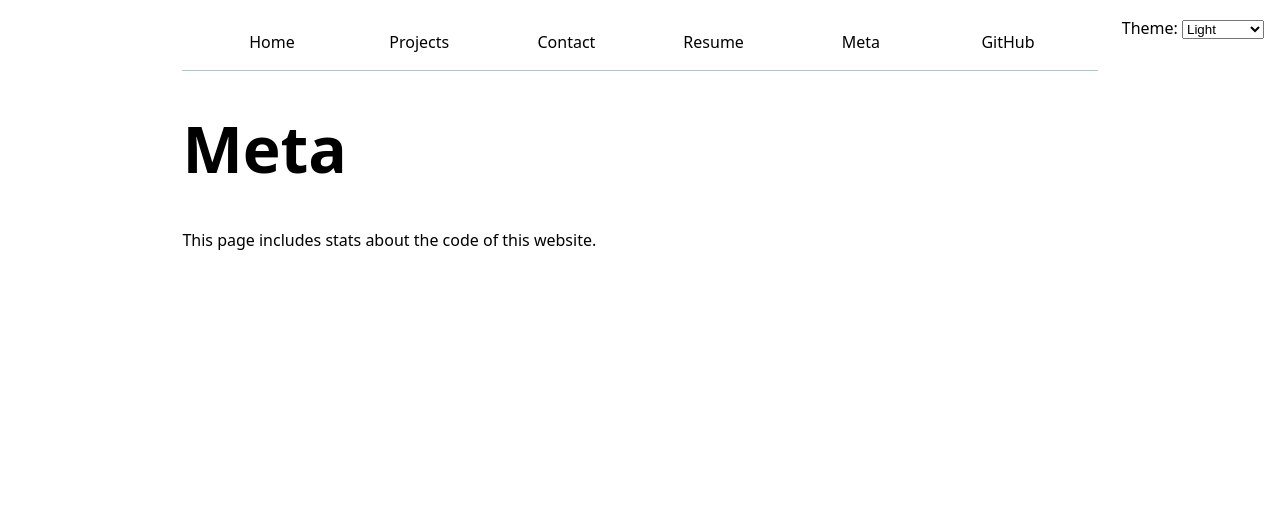
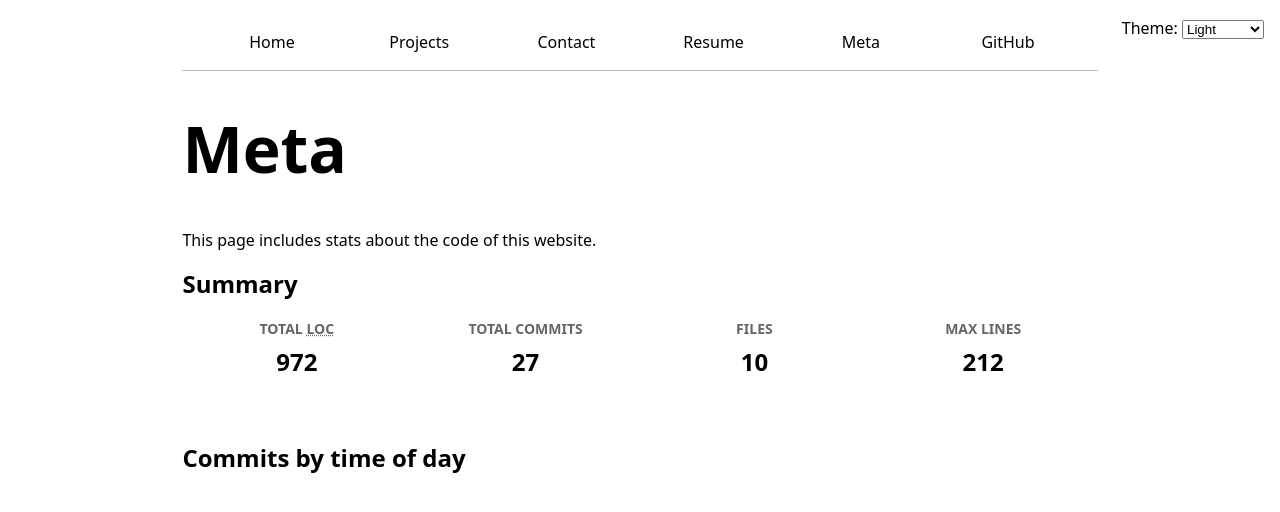
Before and after one commit to harisdsc/portfolio, a website: page meta/index.html in a window 1280 px wide. Drawn offline with nearby package versions, Linux system fonts and the light colour scheme.

Commit message:
commits summary

```diff
--- a/meta/index.html
+++ b/meta/index.html
@@ -12,5 +12,9 @@
 <body>
     <h1>Meta</h1>
      <p>This page includes stats about the code of this website.</p>
+     <h2>Summary</h2>
      <div id="stats"></div>
 </body>
+<br>
+<h2>Commits by time of day</h2>
+<div id="chart"></div>
--- a/meta/main.js
+++ b/meta/main.js
@@ -9,7 +9,8 @@ async function loadData() {
       date: new Date(row.date + 'T00:00' + row.timezone),
       datetime: new Date(row.datetime),
     }));
-    processCommits();
+    // processCommits();
+    displayStats();
     console.log(commits);
 }
 
@@ -47,3 +48,34 @@ function processCommits() {
       return ret;
     });
 }
+
+function displayStats() {
+  // Process commits first
+  processCommits();
+
+  // Create the dl element
+  const dl = d3.select('#stats').append('dl').attr('class', 'stats');
+
+  // Add total LOC
+  dl.append('dt').html('Total <abbr title="Lines of code">LOC</abbr>');
+  dl.append('dd').text(data.length);
+
+  // Add total commits
+  dl.append('dt').text('Total commits');
+  dl.append('dd').text(commits.length);
+
+  // Add number of files
+  const fileCount = new Set(data.map(d => d.file)).size;
+  dl.append('dt').text('Files');
+  dl.append('dd').text(fileCount);
+
+  // Add max lines per commit
+  const maxLinesPerCommit = d3.max(commits, c => c.totalLines);
+  dl.append('dt').text('Max lines');
+  dl.append('dd').text(maxLinesPerCommit);
+
+  // Add more stats as needed...
+}
+
+const width = 1000;
+const height = 600;
```
Also changed, not shown: index.html (+1 -1 lines).
